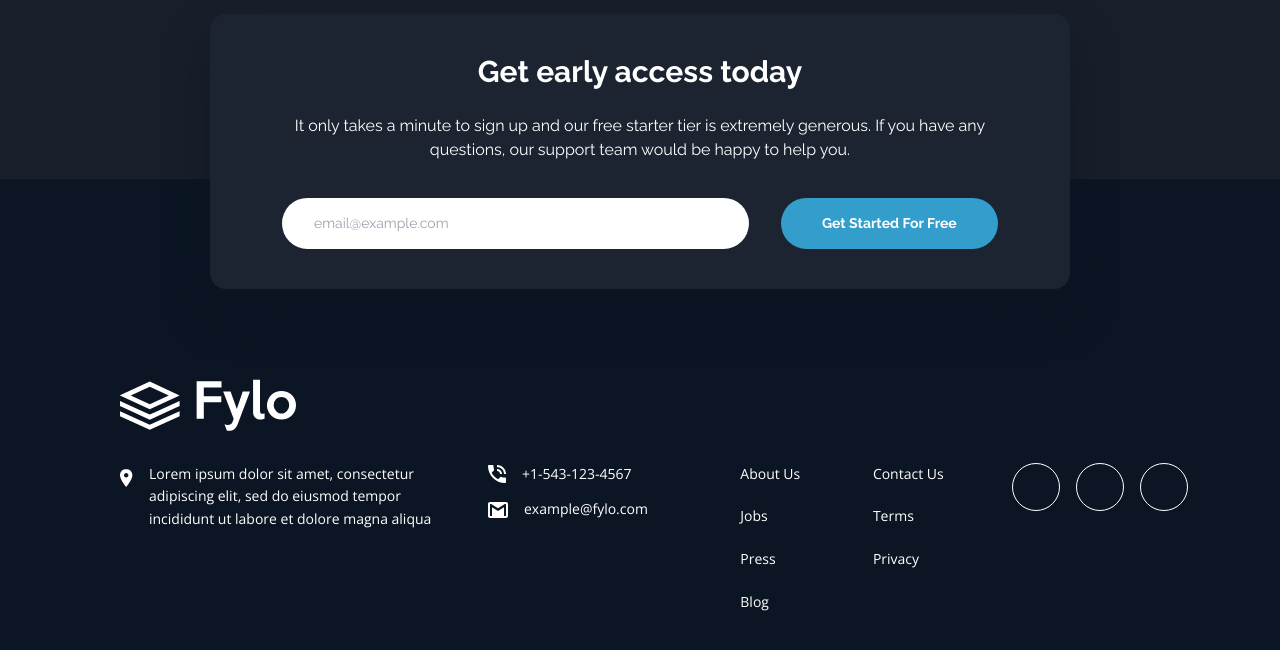
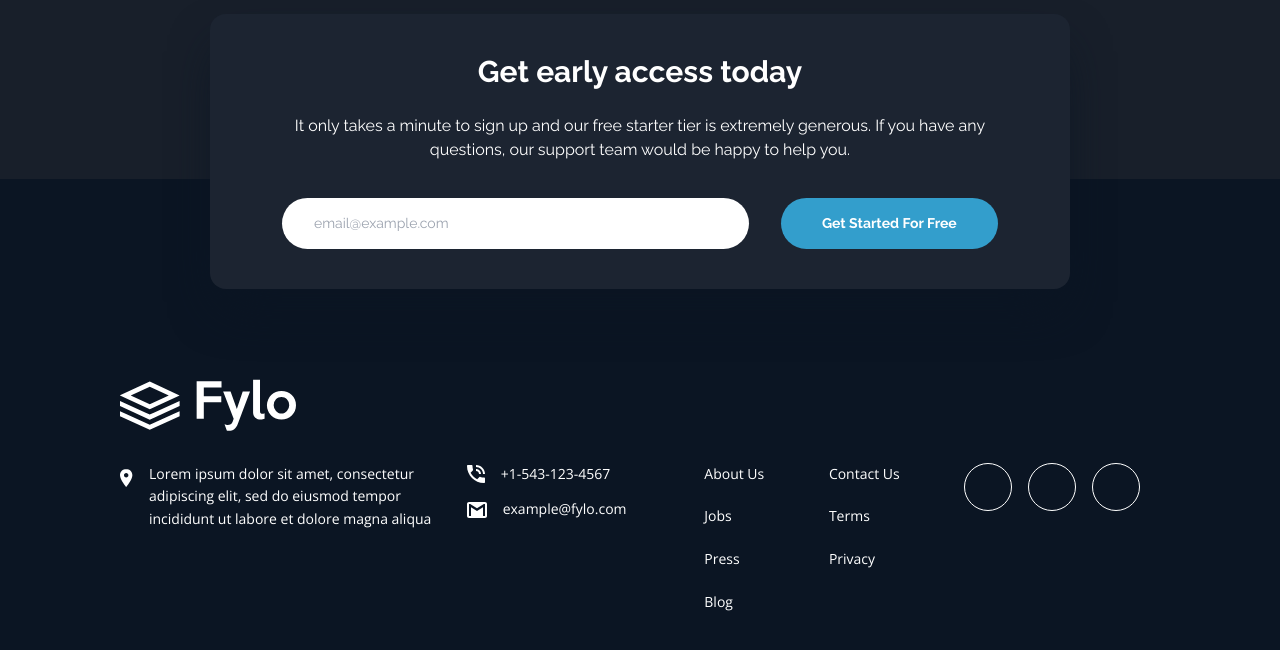
Before and after one commit to iameenahmed/fylo-dark-theme-landing-page, a React (Vite) app: page / in a window 1280 px wide. Shown: the part 2890-3540 px from the top of the page. Built offline with nearby package versions, Linux system fonts and the light colour scheme.

Commit message:
feat: make design responsive with tablet

```diff
--- a/src/components/Features.tsx
+++ b/src/components/Features.tsx
@@ -3,7 +3,7 @@ import features from "../data/features.json";
 
 const Features = () => {
   return (
-    <div className="mx-auto grid place-content-center gap-x-28 gap-y-20 px-7 md:max-w-[55rem] md:grid-cols-2 md:grid-rows-2 md:px-0">
+    <div className="mx-auto grid place-content-center px-7 md:grid-cols-2 md:grid-rows-2 md:gap-12 md:px-10 lg:max-w-[55rem] lg:gap-x-28 lg:gap-y-20 lg:px-0">
       {features.map(({ id, icon, title, description }) => {
         return (
           <Feature
--- a/src/components/Footer.tsx
+++ b/src/components/Footer.tsx
@@ -12,7 +12,7 @@ const Footer = () => {
       <div className="mb-8">
         <img src={logo} alt="logo" />
       </div>
-      <div className="md:flex md:gap-8">
+      <div className="lg:flex lg:gap-8">
         <div className="mb-20 grid items-start gap-y-4 md:basis-2/4 md:grid-cols-3 md:grid-rows-2 md:gap-y-0">
           <div className="flex items-start gap-4 md:col-span-2 md:row-span-2">
             <img src={locationIcon} alt="location icon" className="mt-1.5" />
@@ -30,7 +30,7 @@ const Footer = () => {
             <p>example@fylo.com</p>
           </div>
         </div>
-        <div className="flex flex-col gap-y-12 md:basis-1/4 md:flex-row md:justify-around">
+        <div className="flex flex-col gap-y-12 md:basis-1/4 md:flex-row md:gap-28 lg:justify-around lg:gap-0">
           <ul className="space-y-3 md:space-y-5">
             {companyInfoLinks.map((link, index) => {
               return (
@@ -50,8 +50,8 @@ const Footer = () => {
             })}
           </ul>
         </div>
-        <div className="mt-8 md:mt-0">
-          <ul className="flex justify-center gap-4 md:row-span-2 md:basis-1/4 md:justify-normal">
+        <div className="mt-8 md:row-span-2 lg:mt-0 lg:basis-1/4">
+          <ul className="flex justify-center gap-4 lg:justify-normal">
             <li className="h-12 w-12 rounded-full border border-white"></li>
             <li className="h-12 w-12 rounded-full border border-white"></li>
             <li className="h-12 w-12 rounded-full border border-white"></li>
--- a/src/components/SignUp.tsx
+++ b/src/components/SignUp.tsx
@@ -1,10 +1,10 @@
 const SignUp = () => {
   return (
-    <div className="mx-auto max-w-[21rem] translate-y-[40%]  transform rounded-2xl bg-primary p-8 text-center font-Raleway shadow-2xl shadow-footer md:max-w-[53.75rem] md:px-[4.5rem] md:py-10">
+    <div className="mx-auto max-w-[21rem] translate-y-[40%]  transform rounded-2xl bg-primary p-8 text-center font-Raleway shadow-2xl shadow-footer md:max-w-[45rem] md:px-[4.5rem] md:py-10 lg:max-w-[53.75rem]">
       <h3 className="mb-6 font-Raleway text-xl font-bold md:text-3xl">
         Get early access today
       </h3>
-      <p className="mb-9 text-base">
+      <p className="mb-9 lg:text-base">
         It only takes a minute to sign up and our free starter tier is extremely
         generous. If you have any questions, our support team would be happy to
         help you.
--- a/src/components/StayProductive.tsx
+++ b/src/components/StayProductive.tsx
@@ -3,17 +3,17 @@ import arrow from "/src/assets/icon-arrow.svg";
 
 const StayProductive = () => {
   return (
-    <div className="my-20 grid items-center gap-12 p-7 md:my-[8.5rem] md:grid-cols-2 md:gap-14 md:px-[6.5rem]">
+    <div className="my-20 grid items-center gap-12 p-7 md:my-[8.5rem] md:gap-14 md:px-[6.5rem] lg:grid-cols-2">
       <div>
         <img
           src={illustration}
           alt="illustration"
-          className="mx-auto w-[100%]"
+          className="mx-auto w-[70%] lg:w-[100%]"
         />
       </div>
       <div className="space-y-4 md:space-y-6">
-        <h2 className="font-Raleway text-lg font-bold md:text-[2.5rem] md:leading-snug">
-          <span className="md:block">Stay productive,</span> wherever you are
+        <h2 className="font-Raleway text-lg font-bold md:text-3xl md:leading-snug lg:text-[2.5rem]">
+          <span className="lg:block">Stay productive,</span> wherever you are
         </h2>
         <p className="flex flex-col gap-y-6 md:text-base">
           <span>
--- a/src/components/Testimonials.tsx
+++ b/src/components/Testimonials.tsx
@@ -3,7 +3,7 @@ import testimonial from "../data/testimonials.json";
 
 const Testimonials = () => {
   return (
-    <div className="mx-8 grid gap-x-10 gap-y-8 bg-quote bg-no-repeat pt-8 md:mx-auto md:mb-24 md:max-w-[73.75rem] md:grid-cols-3 md:px-2 md:pt-8">
+    <div className="mx-auto grid max-w-[22rem] gap-x-10 gap-y-8 bg-quote bg-no-repeat px-2 pt-8 md:mb-24 md:pt-8 lg:max-w-[73.75rem] lg:grid-cols-3">
       {testimonial.map(({ id, name, position, image, testimonial }) => {
         return (
           <Testimonial
```
